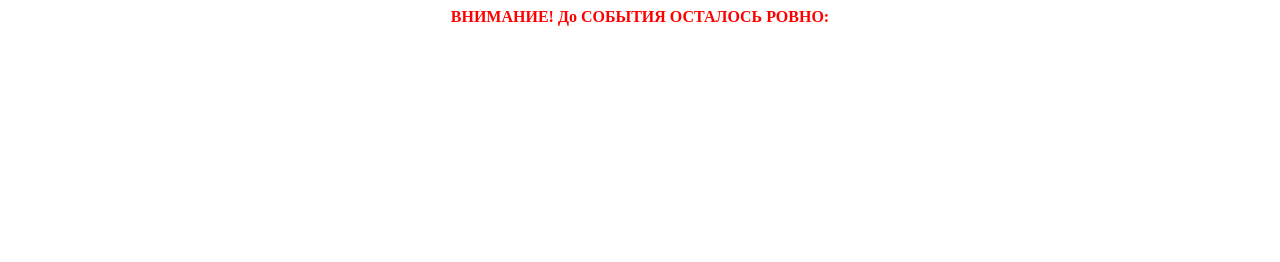
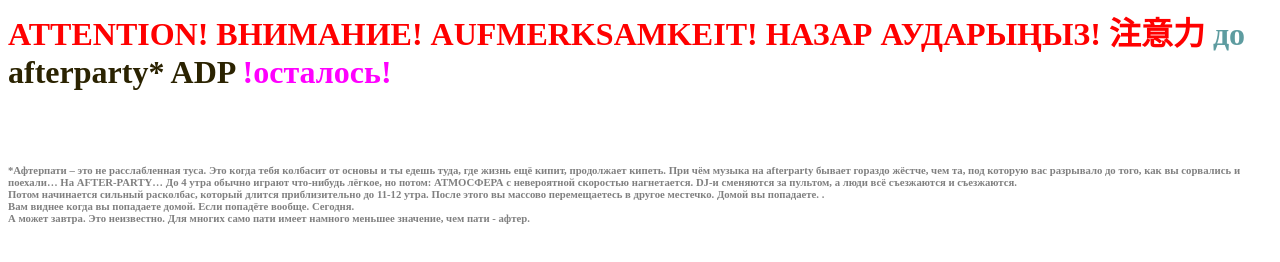
Before and after one commit to mui-mui/afterparty, a plain HTML site: page index.html in a window 1280 px wide. Drawn offline with Linux system fonts and the light colour scheme.

Commit message:
Update index.html

```diff
--- a/index.html
+++ b/index.html
@@ -1,8 +1,11 @@
 <html>
 <body>
-<p style="text-align: center;"><span style="color: #ff0000;"><strong>ВНИМАНИЕ! До СОБЫТИЯ ОСТАЛОСЬ РОВНО:</strong></span></p>
-<p style="text-align: center;">&nbsp;</p>
+<h1 style="color: #5e9ca0;"><span style="color: #ff0000;">ATTENTION! ВНИМАНИЕ! AUFMERKSAMKEIT! НАЗАР АУДАРЫҢЫЗ! 注意力</span> до <span style="color: #2b2301;">afterparty* ADP </span><span style="color: #ff00ff;">!осталось!</span></h1>
+<h2 style="color: #2e6c80;">&nbsp;</h2>
+
+  <script src="//megatimer.ru/get/5c4ca2d1d6ca9d1932371b5818fa44ea.js"></script>
+
+<h6><span style="color: #808080;">*Афтерпати &ndash; это не расслабленная туса. Это когда тебя колбасит от основы и ты едешь туда, где жизнь ещё кипит, продолжает кипеть. При чём музыка на afterparty бывает гораздо жёстче, чем та, под которую вас разрывало до того, как вы сорвались и поехали&hellip; На AFTER-PARTY&hellip; До 4 утра обычно играют что-нибудь лёгкое, но потом: АТМОСФЕРА с невероятной скоростью нагнетается. DJ-и сменяются за пультом, а люди всё съезжаются и съезжаются. </span><br /><span style="color: #808080;">Потом начинается сильный расколбас, который длится приблизительно до 11-12 утра. После этого вы массово перемещаетесь в другое местечко. Домой вы попадаете. .</span><br /><span style="color: #808080;">Вам виднее когда вы попадаете домой. Если попадёте вообще. Сегодня. </span><br /><span style="color: #808080;">А может завтра. Это неизвестно. Для многих само пати имеет намного меньшее значение, чем пати - афтер.</span></h6>
 
 </body>
-<script src="//megatimer.ru/get/5c4ca2d1d6ca9d1932371b5818fa44ea.js"></script>
 </html>
```
